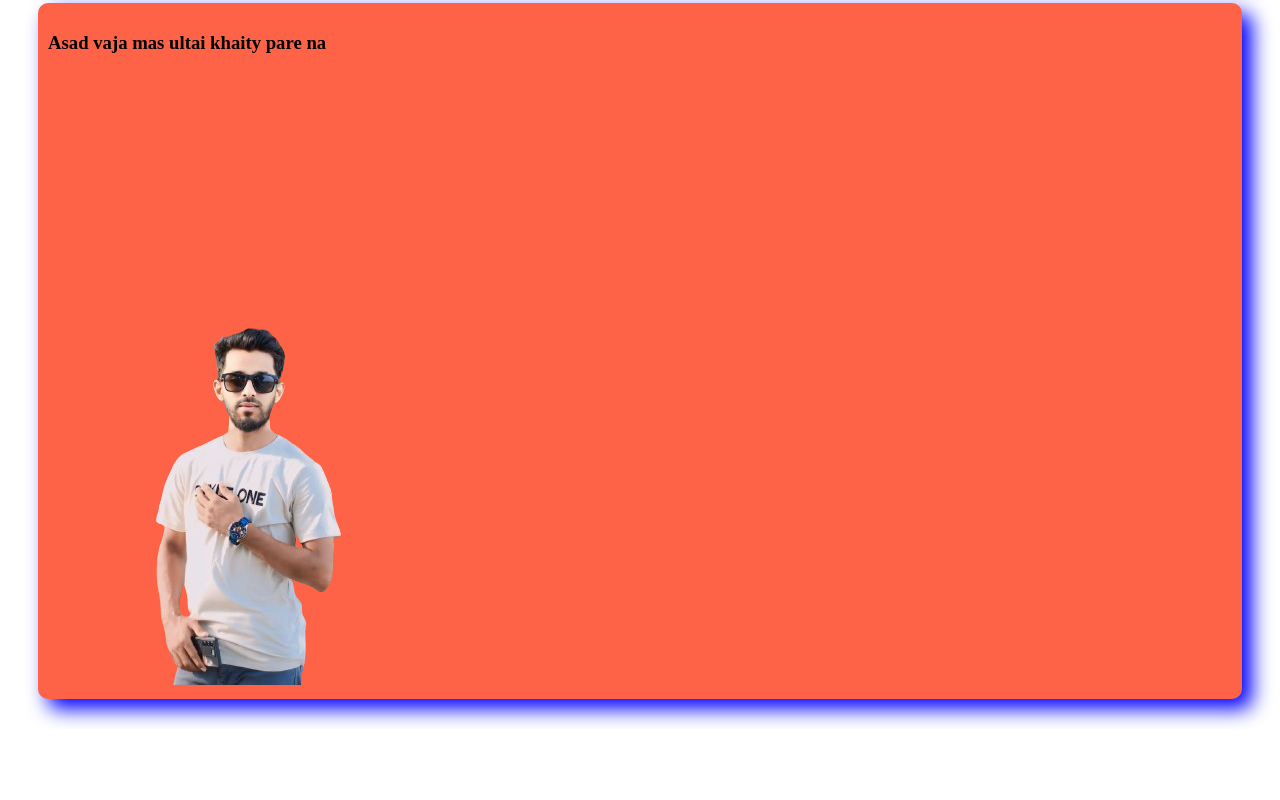
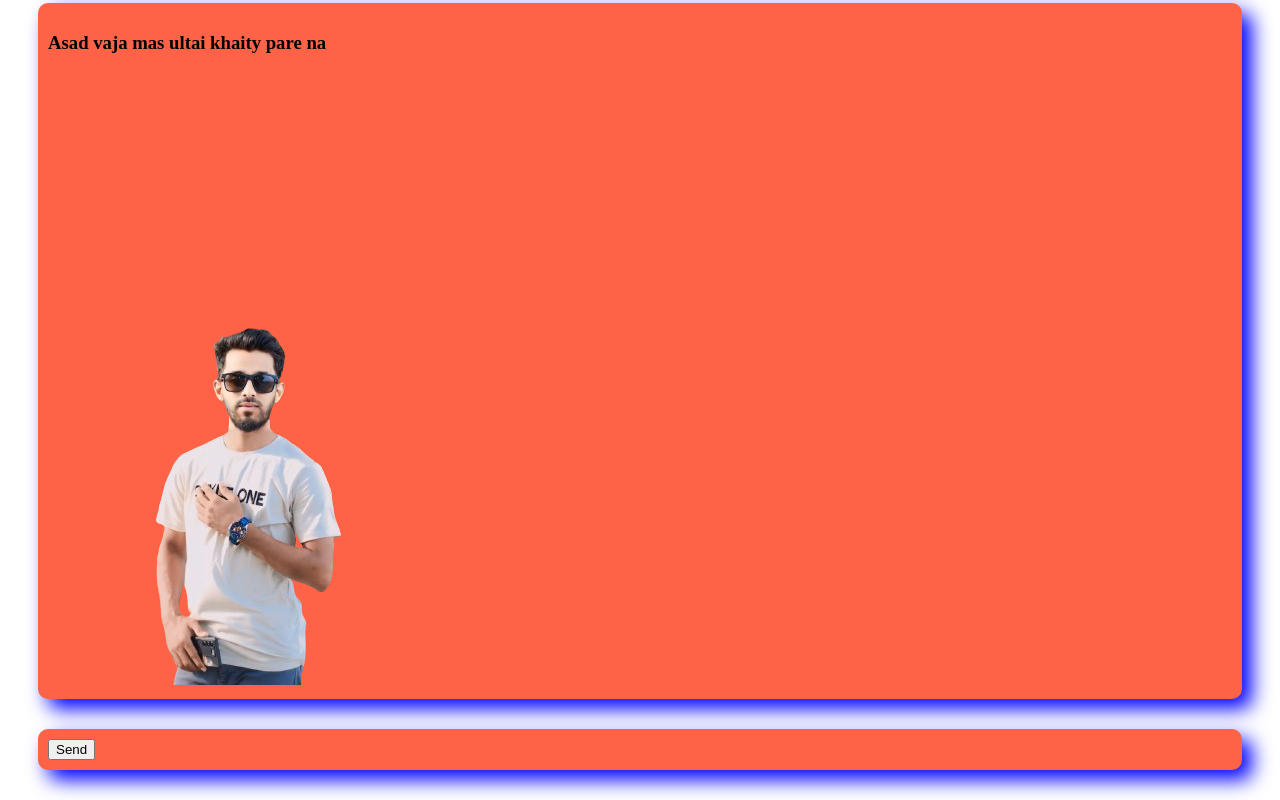
Before and after one commit to Helloworld2146/my-first-project, a plain HTML site: page index.html in a window 1280 px wide. Shown: the part 511-1311 px from the top of the page. Before the commit the page ends 1240 px from the top, so only its background shows below. Drawn offline with Linux system fonts and the light colour scheme.

Commit message:
added a input

```diff
--- a/index.html
+++ b/index.html
@@ -23,5 +23,8 @@
         <h3>Asad vaja mas ultai khaity pare na</h3>
         <img src="img/asad.png" alt="asad">
     </div>
+    <div>
+        <input type="reset" value="Send">
+    </div>
 </body>
 </html>
```
